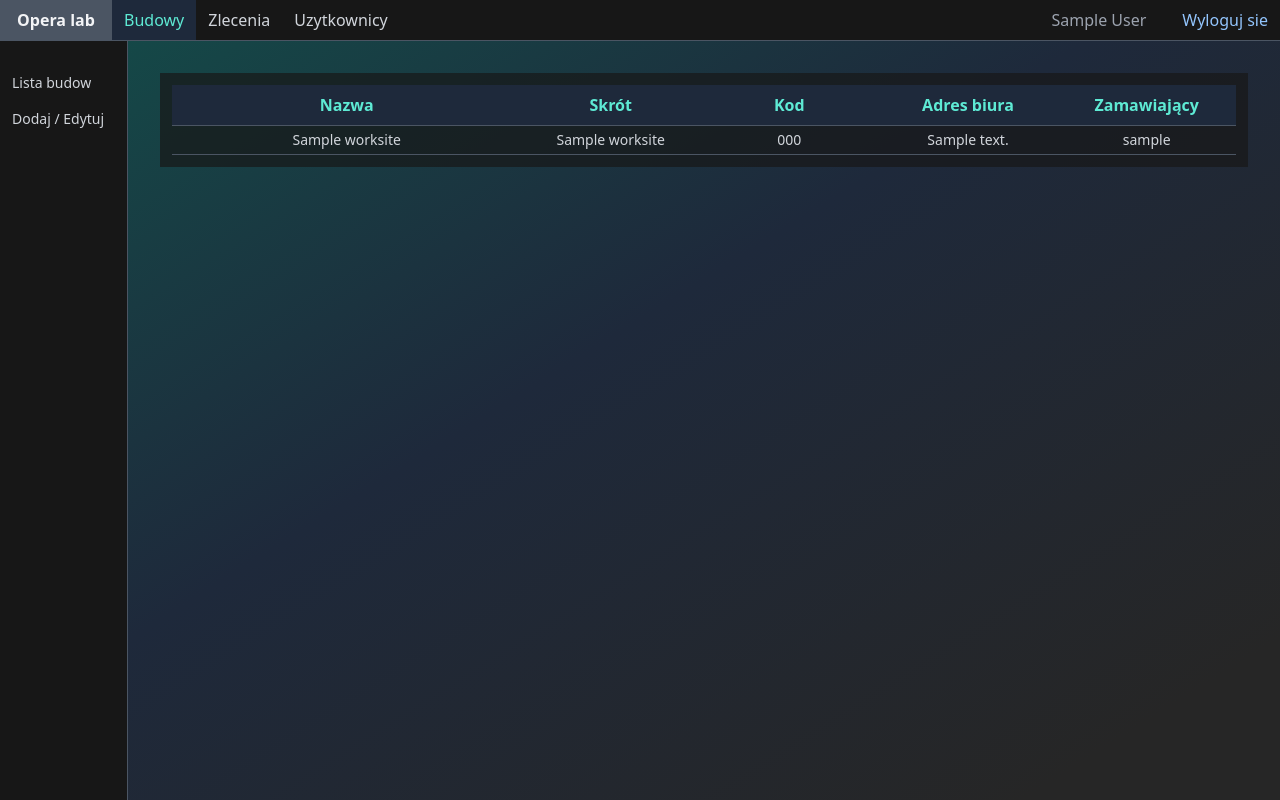
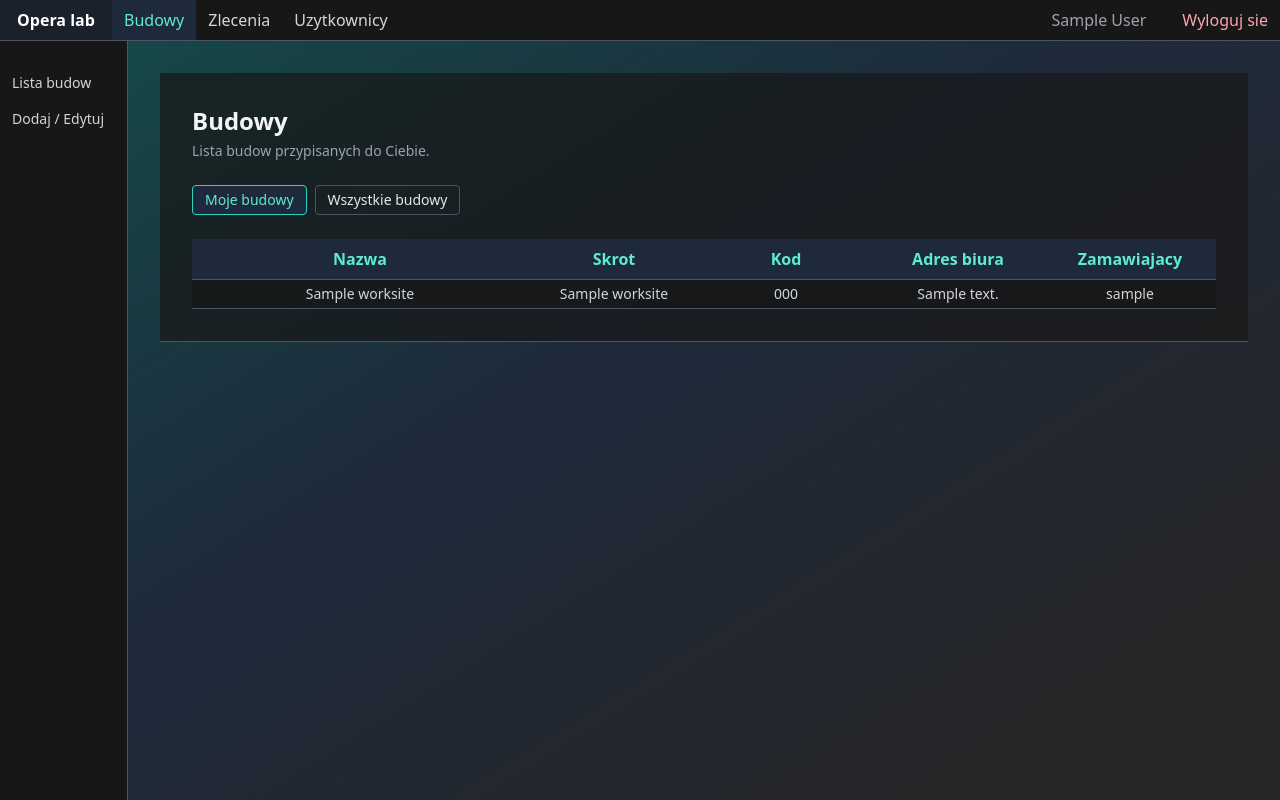
Before and after one commit to Paszczak1987/opera_lab, a Django app: page /worksites/?scope=mine&section=worksites in a window 1280 px wide. Run offline with Django 5.2, Linux system fonts and the light colour scheme; a user stored in the database is signed in; tables that the repository leaves empty hold one stand-in row (values such as "Sample post"); some libraries are stand-ins or nearby versions.

Commit message:
nav fixes

```diff
--- a/templates/partials/_nav.html
+++ b/templates/partials/_nav.html
@@ -5,22 +5,20 @@
         {% if nav_top_links %}
             {% for item in nav_top_links %}
                 <a href="{{ item.url }}"
-                   class="nav-link {% if item.active %}bg-slate-800 text-teal-300{% else %}text-gray-300 hover:text-white{% endif %}">
-                    {{ item.label }}
-                </a>
+                   class="nav-link {% if item.active %}nav-link--active{% endif %}">{{ item.label }}</a>
             {% endfor %}
         {% endif %}
     </div>
     <div class="flex items-center gap-3">
         {% if user.is_authenticated %}
             <a href="{% url 'users:profile_settings' %}"
-               class="nav-link text-gray-400">
+               class="nav-link nav-link--muted">
                 {{ user.first_name|default:user.username }}
                 {% if user.last_name %}{{ user.last_name }}{% endif %}
             </a>
-            <a href="{% url 'home:logout' %}" class="nav-link text-blue-300">Wyloguj sie</a>
+            <a href="{% url 'home:logout' %}" class="nav-link text-rose-300">Wyloguj sie</a>
         {% else %}
-            <a href="{% url 'home:login' %}" class="nav-link text-blue-300">Zaloguj sie</a>
+            <a href="{% url 'home:login' %}" class="nav-link text-lime-300">Zaloguj sie</a>
         {% endif %}
     </div>
 </nav>
--- a/templates/partials/_sidebar.html
+++ b/templates/partials/_sidebar.html
@@ -2,12 +2,13 @@
     <nav class="flex flex-col py-6 text-sm items-stretch">
         {% for item in nav_side_links %}
             {% if item.disabled %}
-                <span class="px-2 py-2 text-gray-600 cursor-not-allowed">{{ item.label }}</span>
+                <span class="nav-link nav-link--block nav-link--disabled">{{ item.label }}</span>
             {% else %}
-                <a href="{{ item.url|default:'#' }}" class="nav-link w-full">{{ item.label }}</a>
+                <a href="{{ item.url|default:'#' }}"
+                   class="nav-link nav-link--block {% if item.active %}nav-link--active{% endif %}">{{ item.label }}</a>
             {% endif %}
         {% endfor %}
     </nav>
 {% else %}
-    <div class="p-4 text-xs text-gray-500">Brak dostępnych akcji.</div>
+    <div class="p-4 text-xs text-gray-500">Brak dost�tpnych akcji.</div>
 {% endif %}
--- a/theme/static/css/dist/styles.css
+++ b/theme/static/css/dist/styles.css
@@ -617,18 +617,52 @@ input:focus,
 }
 
 .nav-link {
+  display: inline-flex;
+  align-items: center;
+  justify-content: center;
+  padding-left: 0.75rem;
+  padding-right: 0.75rem;
   padding-top: 0.5rem;
   padding-bottom: 0.5rem;
-  padding-left: 0.75rem;
-  padding-right: 0.75rem;
-  transition-property: color, background-color, border-color, text-decoration-color, fill, stroke, opacity, box-shadow, transform, filter, backdrop-filter;
+  --tw-text-opacity: 1;
+  color: rgb(209 213 219 / var(--tw-text-opacity, 1));
+  transition-property: color, background-color, border-color, text-decoration-color, fill, stroke;
   transition-timing-function: cubic-bezier(0.4, 0, 0.2, 1);
   transition-duration: 200ms;
 }
 
 .nav-link:hover {
+  background-color: rgb(30 41 59 / 0.6);
+  --tw-text-opacity: 1;
+  color: rgb(255 255 255 / var(--tw-text-opacity, 1));
+}
+
+.nav-link--active {
   --tw-bg-opacity: 1;
-  background-color: rgb(75 85 99 / var(--tw-bg-opacity, 1));
+  background-color: rgb(30 41 59 / var(--tw-bg-opacity, 1));
+  --tw-text-opacity: 1;
+  color: rgb(94 234 212 / var(--tw-text-opacity, 1));
+}
+
+.nav-link--muted {
+  --tw-text-opacity: 1;
+  color: rgb(156 163 175 / var(--tw-text-opacity, 1));
+}
+
+.nav-link--muted:hover {
+  --tw-text-opacity: 1;
+  color: rgb(229 231 235 / var(--tw-text-opacity, 1));
+}
+
+.nav-link--block {
+  width: 100%;
+  justify-content: flex-start;
+}
+
+.nav-link--disabled {
+  cursor: not-allowed;
+  --tw-text-opacity: 1;
+  color: rgb(75 85 99 / var(--tw-text-opacity, 1));
 }
 
 .workspace-card {
@@ -655,6 +689,50 @@ input:focus,
   --tw-bg-opacity: 0.7;
 }
 
+.btn-outline {
+  display: inline-flex;
+  align-items: center;
+  justify-content: center;
+  gap: 0.5rem;
+  border-radius: 0.25rem;
+  border-width: 1px;
+  --tw-border-opacity: 1;
+  border-color: rgb(75 85 99 / var(--tw-border-opacity, 1));
+  padding-left: 0.75rem;
+  padding-right: 0.75rem;
+  padding-top: 0.25rem;
+  padding-bottom: 0.25rem;
+  font-size: 0.875rem;
+  line-height: 1.25rem;
+  --tw-text-opacity: 1;
+  color: rgb(229 231 235 / var(--tw-text-opacity, 1));
+  transition-property: color, background-color, border-color, text-decoration-color, fill, stroke, opacity, box-shadow, transform, filter, backdrop-filter;
+  transition-timing-function: cubic-bezier(0.4, 0, 0.2, 1);
+  transition-duration: 150ms;
+}
+
+.btn-outline:hover {
+  --tw-bg-opacity: 1;
+  background-color: rgb(30 41 59 / var(--tw-bg-opacity, 1));
+}
+
+.btn-outline--active {
+  --tw-border-opacity: 1;
+  border-color: rgb(45 212 191 / var(--tw-border-opacity, 1));
+  --tw-bg-opacity: 1;
+  background-color: rgb(30 41 59 / var(--tw-bg-opacity, 1));
+  --tw-text-opacity: 1;
+  color: rgb(94 234 212 / var(--tw-text-opacity, 1));
+}
+
+.btn-outline-group {
+  display: flex;
+  flex-wrap: wrap;
+  gap: 0.5rem;
+  font-size: 0.875rem;
+  line-height: 1.25rem;
+}
+
 .visible {
   visibility: visible;
 }
@@ -958,6 +1040,12 @@ input:focus,
   margin-bottom: calc(1rem * var(--tw-space-y-reverse));
 }
 
+.space-y-6 > :not([hidden]) ~ :not([hidden]) {
+  --tw-space-y-reverse: 0;
+  margin-top: calc(1.5rem * calc(1 - var(--tw-space-y-reverse)));
+  margin-bottom: calc(1.5rem * var(--tw-space-y-reverse));
+}
+
 .overflow-y-auto {
   overflow-y: auto;
 }
@@ -1082,10 +1148,6 @@ input:focus,
 
 .p-1 {
   padding: 0.25rem;
-}
-
-.p-3 {
-  padding: 0.75rem;
 }
 
 .p-4 {
@@ -1273,6 +1330,21 @@ input:focus,
 .text-teal-300 {
   --tw-text-opacity: 1;
   color: rgb(94 234 212 / var(--tw-text-opacity, 1));
+}
+
+.text-green-300 {
+  --tw-text-opacity: 1;
+  color: rgb(134 239 172 / var(--tw-text-opacity, 1));
+}
+
+.text-pink-300 {
+  --tw-text-opacity: 1;
+  color: rgb(249 168 212 / var(--tw-text-opacity, 1));
+}
+
+.text-rose-300 {
+  --tw-text-opacity: 1;
+  color: rgb(253 164 175 / var(--tw-text-opacity, 1));
 }
 
 .underline {
--- a/users/views.py
+++ b/users/views.py
@@ -46,7 +46,7 @@
     required_role = "client"
     dashboard_title = "Panel klienta"
     dashboard_message = (
-        "Twórz i wysyłaj zlecenia. Sprawdzaj postep zlecen, raporty oraz komunikaty dotyczace realizacji."
+        "Twórz i wysyłaj zlecenia. Sprawdzaj postep zlecen, otrzymuj raporty oraz komunikaty dotyczace realizacji."
     )
 
 
--- a/worksites/templates/worksites/worksite_list.html
+++ b/worksites/templates/worksites/worksite_list.html
@@ -1,19 +1,38 @@
-{% extends "home/home_base.html" %}
-{% block home_content %}
-    <!-- Main container -->
-    <div class="workspace-table justify-center items-center p-3">
+{% extends "users/dashboard_base.html" %}
+{% block dashboard_content %}
+    <div class="workspace-card w-full space-y-6">
+        <header class="space-y-1">
+            <h1 class="text-2xl font-semibold text-gray-100">Budowy</h1>
+            <p class="text-sm text-gray-400">
+                {% if scope == "mine" %}
+                    Lista budow przypisanych do Ciebie.
+                {% else %}
+                    Lista wszystkich budow dostepnych w systemie.
+                {% endif %}
+            </p>
+        </header>
+
+        <div class="btn-outline-group">
+            <a href="?scope=mine{% if section %}&section={{ section }}{% endif %}"
+               class="btn-outline {% if scope == 'mine' %}btn-outline--active{% endif %}">
+                Moje budowy
+            </a>
+            <a href="?scope=all{% if section %}&section={{ section }}{% endif %}"
+               class="btn-outline {% if scope == 'all' %}btn-outline--active{% endif %}">
+                Wszystkie budowy
+            </a>
+        </div>
+
+        <div class="workspace-table justify-center items-center">
             {% if worksites %}
-            <!--Table container-->
                 <div class="flex-1 flex-col w-full">
-                <!--Header-->
                     <div class="flex w-full border-b border-gray-600 bg-slate-800 text-teal-300 font-semibold py-1">
                         <div class="flex-[2] p-1 flex items-center justify-center text-center">Nazwa</div>
-                    <div class="flex-[1] p-1 flex items-center justify-center text-center">Skrót</div>
+                        <div class="flex-[1] p-1 flex items-center justify-center text-center">Skrot</div>
                         <div class="flex-[1] p-1 flex items-center justify-center text-center">Kod</div>
                         <div class="flex-[1] p-1 flex items-center justify-center text-center">Adres biura</div>
-                    <div class="flex-[1] p-1 flex items-center justify-center text-center">Zamawiający</div>
+                        <div class="flex-[1] p-1 flex items-center justify-center text-center">Zamawiajacy</div>
                     </div>
-                <!--Rows-->
                     {% for worksite in worksites %}
                         <div class="flex w-full border-b border-gray-600 text-sm">
                             <div class="flex-[2] p-1 flex items-center justify-center text-center">{{ worksite.name }}</div>
@@ -23,32 +42,35 @@
                             <div class="flex-[1] p-1 flex items-center justify-center text-center">
                                 {% if worksite.clients.exists %}
                                     <ul class="space-y-1">
-                                    {% for client in worksite.clients.all %}<li class="text-center">{{ client.username }}</li>{% endfor %}
+                                        {% for client in worksite.clients.all %}
+                                            <li class="text-center">{{ client.username }}</li>
+                                        {% endfor %}
                                     </ul>
                                 {% else %}
-                                <p class="text-gray-500 text-xs text-center">Brak przypisanych klientów</p>
+                                    <p class="text-gray-500 text-xs text-center">Brak przypisanych klientow</p>
                                 {% endif %}
                             </div>
                         </div>
                     {% endfor %}
                 </div>
                 {% if is_paginated %}
-                <div class="flex justify-between items-center text-sm text-gray-400">
+                    <div class="flex justify-between items-center text-sm text-gray-400 pt-3">
                         <span>Strona {{ page_obj.number }} z {{ page_obj.paginator.num_pages }}</span>
-                    <div class="space-x-2">
+                        <div class="btn-outline-group">
                             {% if page_obj.has_previous %}
-                            <a href="?page={{ page_obj.previous_page_number }}{% if scope %}&scope={{ scope }}{% endif %}"
-                               class="px-3 py-1 rounded border border-gray-600 hover:bg-slate-800">Poprzednia</a>
+                                <a href="?page={{ page_obj.previous_page_number }}{% if scope %}&scope={{ scope }}{% endif %}{% if section %}&section={{ section }}{% endif %}"
+                                   class="btn-outline">Poprzednia</a>
                             {% endif %}
                             {% if page_obj.has_next %}
-                            <a href="?page={{ page_obj.next_page_number }}{% if scope %}&scope={{ scope }}{% endif %}"
-                               class="px-3 py-1 rounded border border-gray-600 hover:bg-slate-800">Następna</a>
+                                <a href="?page={{ page_obj.next_page_number }}{% if scope %}&scope={{ scope }}{% endif %}{% if section %}&section={{ section }}{% endif %}"
+                                   class="btn-outline">Nastepna</a>
                             {% endif %}
                         </div>
                     </div>
                 {% endif %}
             {% else %}
-            <p>Brak budów do wyświetlenia.</p>
+                <p class="text-sm text-gray-400">Brak budow do wyswietlenia.</p>
             {% endif %}
         </div>
-{% endblock home_content %}
+    </div>
+{% endblock dashboard_content %}
--- a/worksites/views.py
+++ b/worksites/views.py
@@ -22,11 +22,22 @@ class WorksiteCreateView(LoginRequiredMixin, UserPassesTestMixin, CreateView):
         response = super().form_valid(form)
         if self.request.user.role == "client":
             self.object.clients.add(self.request.user)
-        messages.success(self.request, "Budowa została pomyślnie dodana.")
+        messages.success(self.request, "Budowa zostala pomyslnie dodana.")
         return response
 
     def test_func(self):
         return self.request.user.role in {"admin", "client"}
+
+    def get_context_data(self, **kwargs):
+        context = super().get_context_data(**kwargs)
+        context.update(
+            {
+                "dashboard_title": "Budowy",
+                "dashboard_message": "Dodaj nowe budowy albo edytuj istniejace wpisy.",
+                "section": "worksites",
+            }
+        )
+        return context
 
     def get_success_url(self):
         scope = "mine" if self.request.user.role == "client" else "all"
@@ -61,4 +72,8 @@ class WorksiteListView(LoginRequiredMixin, UserPassesTestMixin, ListView):
         context = super().get_context_data(**kwargs)
         context["scope"] = self.get_scope()
         context["section"] = "worksites"
+        context.setdefault("dashboard_title", "Budowy")
+        context.setdefault(
+            "dashboard_message", "Przegladaj i filtruj budowy dostepne w systemie."
+        )
         return context
```
Also changed, not shown: other parts of theme/static/css/dist/styles.css (+16 -34 lines), home/navigation.py (+30 -5 lines), theme/static_src/src/styles.css (+31 -1 lines), worksites/templates/worksites/worksite_form.html (+25 -12 lines). Lines whose indentation alone changed are shown as unchanged.
